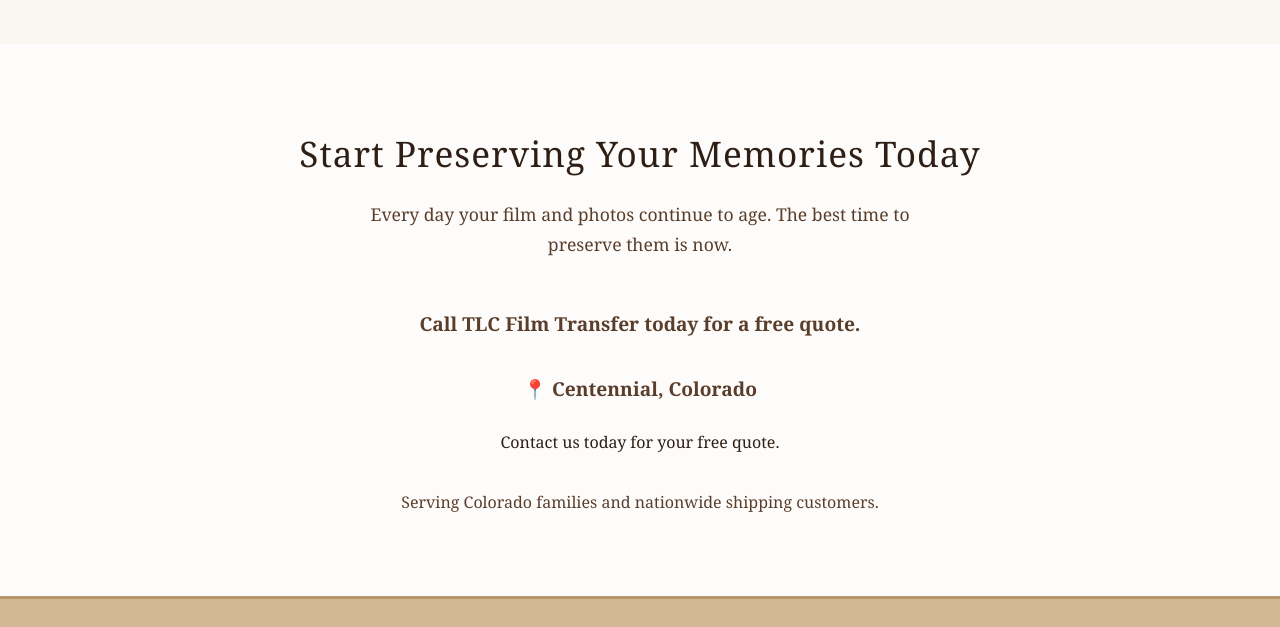
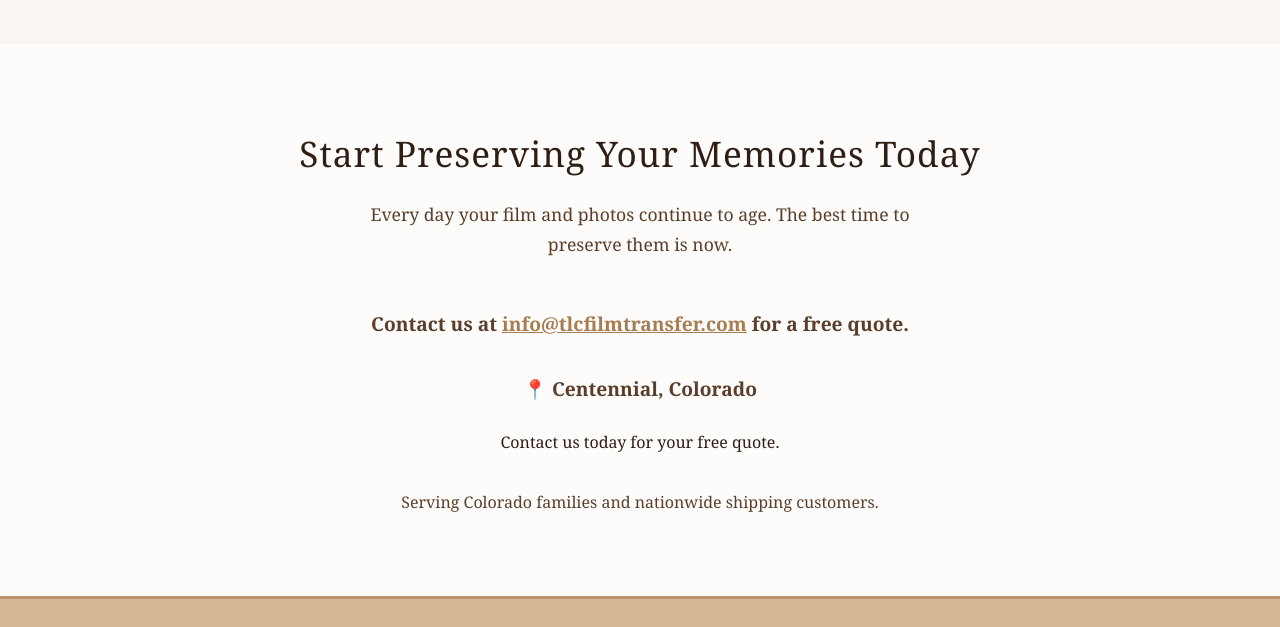
Before and after one commit to Tlc14git/tlc-film-transfer, a website: page index.html in a window 1280 px wide. Shown: the part 6341-6968 px from the top of the page. Drawn offline with Linux system fonts and the light colour scheme.

Commit message:
Update contact section to use email address info@tlcfilmtransfer.com

```diff
--- a/index.html
+++ b/index.html
@@ -725,7 +725,7 @@
                 <h2>Start Preserving Your Memories Today</h2>
                 <p>Every day your film and photos continue to age. The best time to preserve them is now.</p>
             </div>
-            <p style="font-size: 1.2rem; margin-bottom: 2rem; color: var(--subhead-cocoa);"><strong>Call TLC Film Transfer today for a free quote.</strong></p>
+            <p style="font-size: 1.2rem; margin-bottom: 2rem; color: var(--subhead-cocoa);"><strong>Contact us at <a href="mailto:info@tlcfilmtransfer.com" style="color: var(--accent-gold);">info@tlcfilmtransfer.com</a> for a free quote.</strong></p>
             <div class="contact-info">
                 <div class="contact-item">📍 <strong>Centennial, Colorado</strong></div>
                 <p style="margin-top: 1.5rem; font-size: 1rem; color: var(--primary-text);">Contact us today for your free quote.</p>
```
